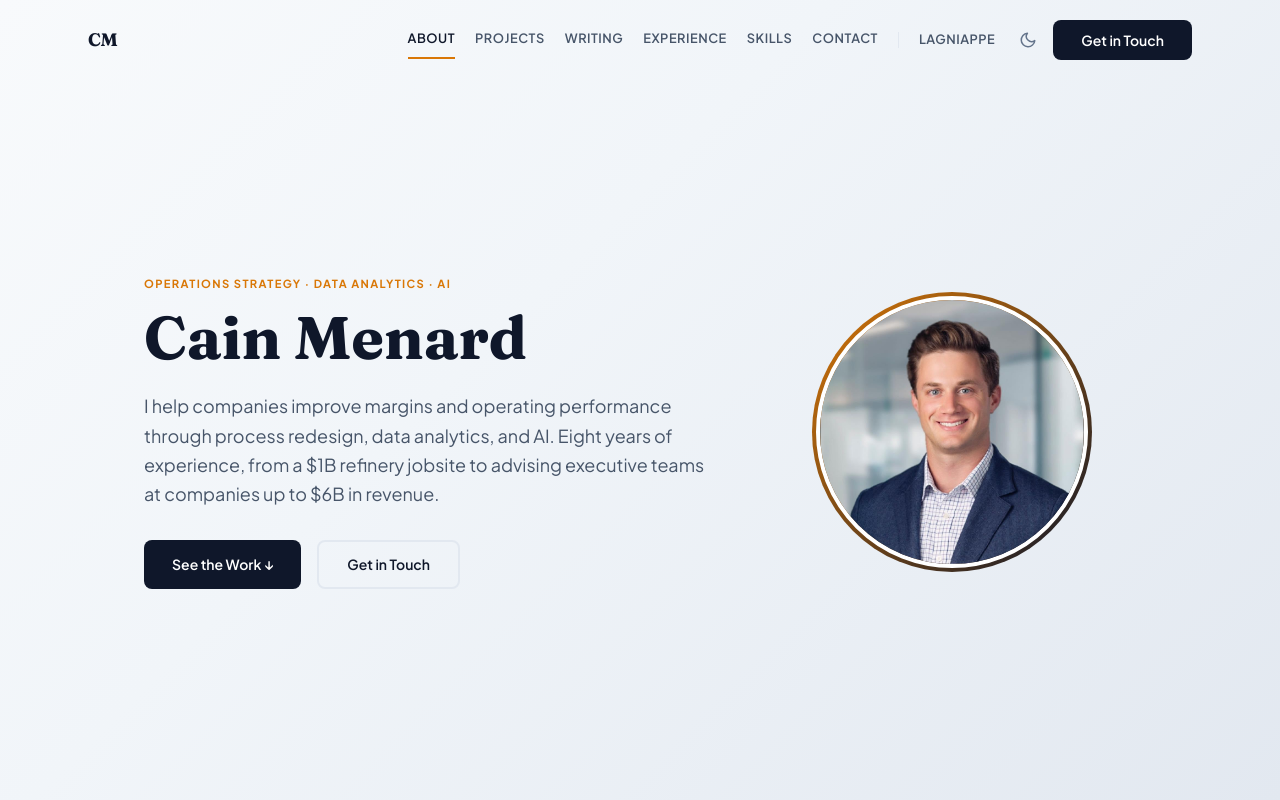
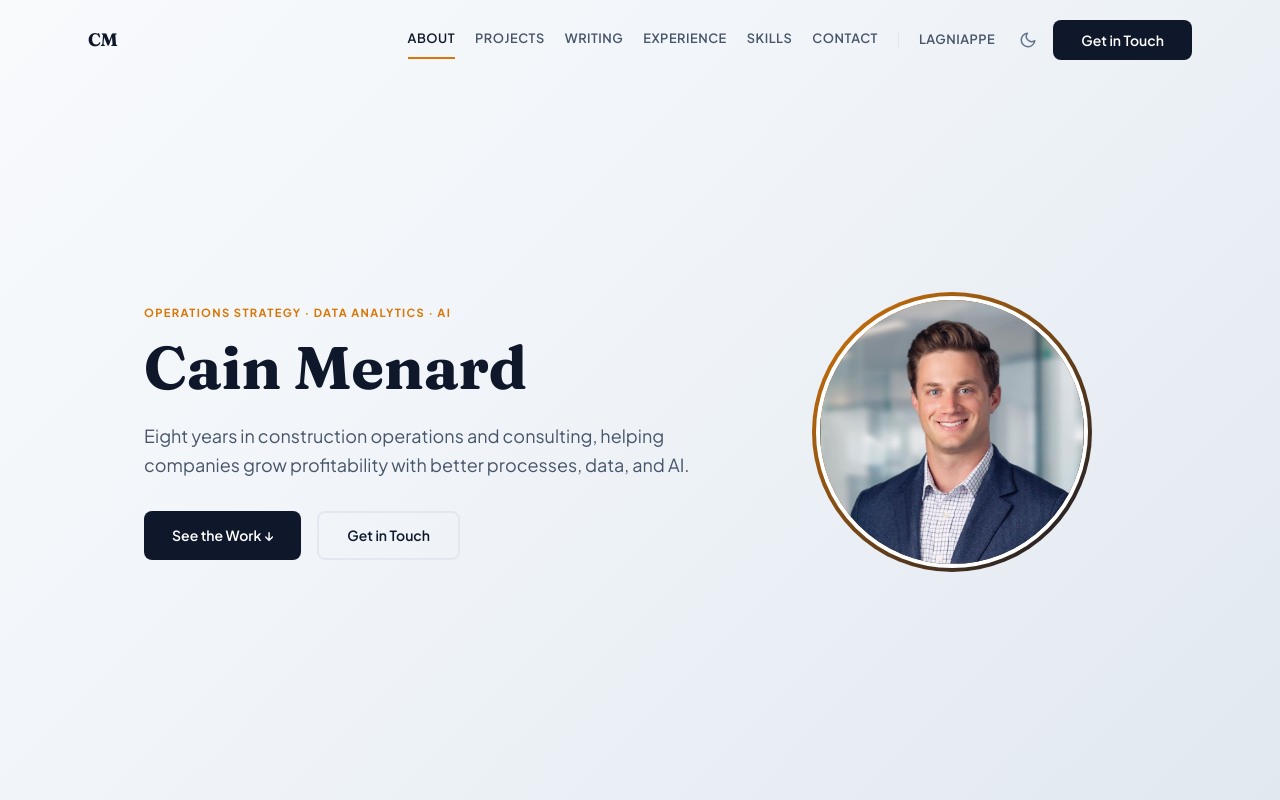
Before and after one commit to cainmenard/cainmenard-portfolio, a Next.js app: page / in a window 1280 px wide. Shown: the top 800 px of the page. Built offline with nearby package versions, Linux system fonts and the light colour scheme.

Commit message:
Simplify hero line (#102)

```diff
--- a/src/app/page.js
+++ b/src/app/page.js
@@ -56,9 +56,8 @@ export default function Home() {
               Cain Menard
             </h1>
             <p className="text-lg text-slate-600 dark:text-slate-300 leading-relaxed mb-8 max-w-xl">
-              I help companies improve margins and operating performance through process redesign,
-              data analytics, and AI. Eight years of experience, from a $1B refinery jobsite to advising
-              executive teams at companies up to $6B in revenue.
+              Eight years in construction operations and consulting, helping companies grow
+              profitability with better processes, data, and AI.
             </p>
             <div className="flex flex-wrap gap-4">
               <a href="#projects" className="btn-primary">See the Work ↓</a>
```
